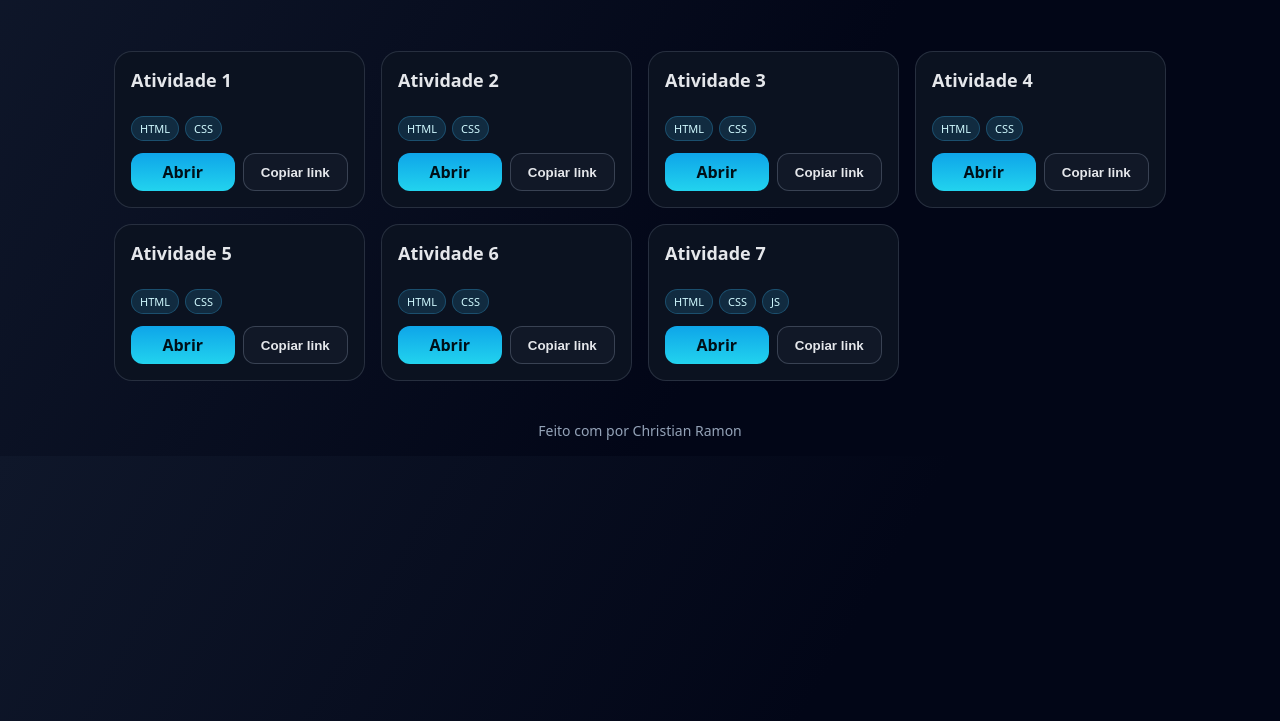
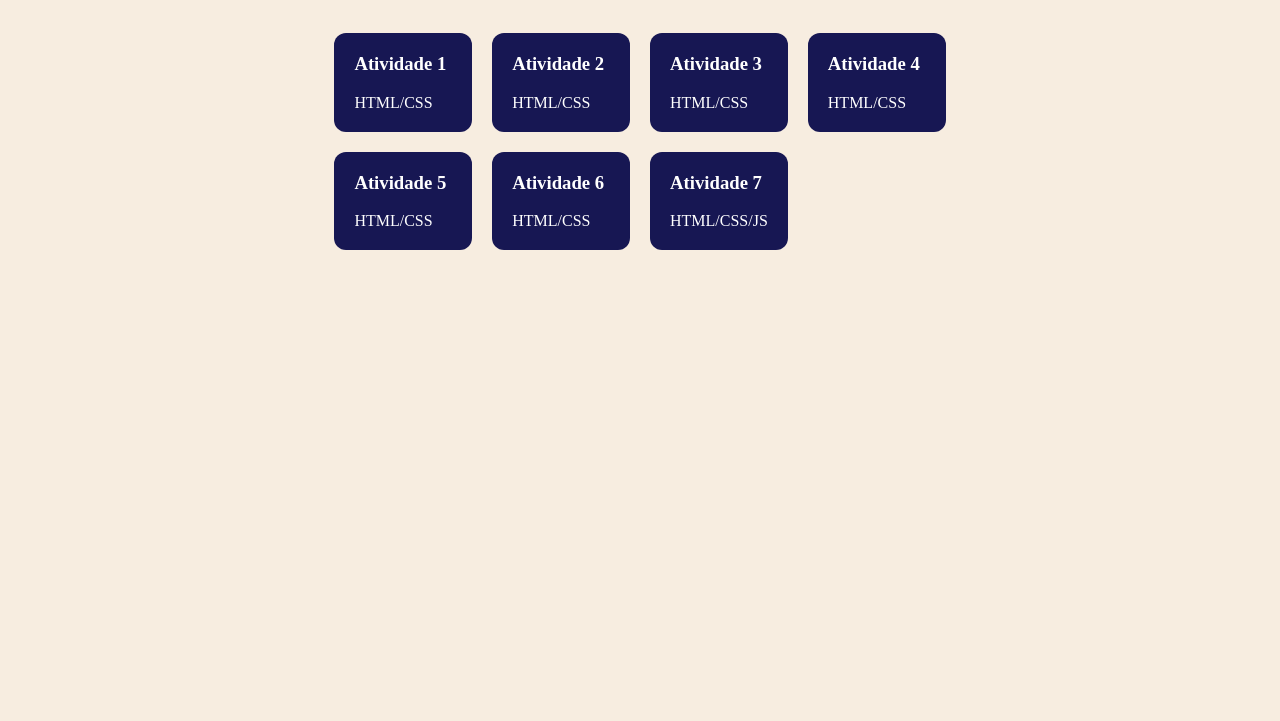
Before and after one commit to Ramon123-ST/atividades_HTML_CSS_JS, a plain HTML site: page index.html in a window 1280 px wide. Shown: the part 79-800 px from the top of the page. Drawn offline with Linux system fonts and the light colour scheme.

Commit message:
Atualizar arquivos do projeto

```diff
--- /dev/null
+++ b/atividade6/layout_responsivo.css
@@ -0,0 +1,234 @@
+*{
+    margin:0;
+    border:0;
+    padding:0;
+}
+/*visualização na desktop*/
+
+body{
+    position:relative;
+    color:#FFF;
+    font-family: Verdana;
+    text-align: center;
+}
+
+main{
+    width: 90%;
+    height:auto;
+    /*background-color: chartreuse;*/
+    margin:auto;
+}
+#titulo_pagina{
+width: 100%;
+height: 120px;
+background-color: #000;
+display: flex; /*alinhar o titulo*/
+align-items: center;
+flex-direction: row;
+justify-content: center;
+}
+#menu_superior{
+    width: 100%;
+    height: 40px;
+    background-color: #009;
+    display: flex;
+    flex-direction:row;
+    justify-content: space-between;
+    align-items: center;
+}
+#menu_superior a{
+    color: #FFF;
+    text-decoration: none;
+    width: 16.67%;
+    text-align: center;
+    padding: 10px;/* almenta a area */
+    box-sizing: border-box;/* conteúdo se encaixa no espaço existente*/
+}
+#menu_superior a:hover{
+    background-color: #FFF;
+    color: #009;
+    transition: 1s all;
+    }
+
+#menu_lateral{
+    width: 20%;
+    height: 480px;
+    /*background-color: rgb(173, 174, 169);*/
+    float: left;
+    display: flex;
+    flex-direction: column; /*alimha em colunas*/
+    justify-content: space-between;
+}
+#menu_lateral a{
+    width: 100%;
+    height: auto;
+    background-color: #777;
+    padding: 11.6px;/* ir para dentro*/
+    box-sizing: border-box;
+    color: #FFF;
+    text-decoration: none;
+    border-bottom: 1px solid #fff;
+    text-align: left;/* vai alinha tudo dentro do hyper link*/
+}
+#menu_lateral a:hover{
+    background-color: #000;
+    border-color: #f00;
+}
+
+#meio{
+    width: 58%;
+    height: 480px;
+    /*background-color: pink;*/
+    float: left;
+    padding-left: 1%;/* espaçamento da esquerda entre as camadas*/
+    padding-right: 1%;/* espaco da direita entre camadas*/
+}
+#titulo_meio{
+    width: 100%;
+    height: 40px;
+    background-color: #fff;
+    color: #000;
+}
+#div_meio{
+width: 100%;
+height: 170px;
+/*background-color: #9c4d1b;*/
+}
+#meio p{
+width: 100%;
+height: 110px;
+background-color: rgb(118, 205, 242);
+margin-top: 10px;
+color: #000;
+padding: 5px;
+box-sizing: border-box;
+text-align: left;
+}
+
+#div_meio img{
+    width: 100%;
+    height: 100%;
+}
+#caixa1{
+    background-image:url("../atividade6/img/sol.jpeg") ;
+    background-size:cover ;
+}
+#caixa2{
+    background-image:url("../atividade6/img/rua.jpeg") ;
+    background-size:cover;
+}#caixa3{
+    background-image:url("../atividade6/img/rio.jpeg") ;
+    background-size:cover ;
+}
+#conteiner{
+width: 100%;
+height: 140px;
+/*background-color: #ff0;*/
+margin-top: 10px;
+display: flex; /* avisa q via ter alinhamento a esquerda*/
+flex-direction: row; /* alinhamento em limha*/
+justify-content: space-between;
+}
+.caixa{
+width: 30%;
+height: 140px;
+/*background-color: rgb(152, 152, 152);*/
+
+}
+
+aside{
+    width: 20%;
+    height: 480px;
+    /*background-color: rgb(243, 35, 205);*/
+    float: left; /* para ficar uma d lado da outra*/
+}
+aside img{
+    width: 100%;
+    height: 100%;
+}
+footer{
+width: 100%;
+height: 60px;
+background-color: #000;
+display: flex; /*alinhar o titulo*/
+flex-direction: row;
+align-items: center;
+justify-content: center;
+clear: left;
+}
+
+/* visualização no mobile */
+
+@media only screen and (max-width:480px){
+
+
+    main{
+        width:98%;
+    }
+
+
+    #menu_superior{
+        height:auto;
+        flex-direction: column;
+        background-color: transparent;
+    }
+
+     #menu_superior a{
+        width:100%;
+       /* height:auto;*/
+       background-color: #009;
+       margin-top:3px;
+     }
+
+
+     #menu_lateral, aside, p, #div_meio{
+        display:none;
+     }
+
+      #meio{
+            width:100%;
+        }
+
+    .caixa{
+        width:100%;
+       /* height:*/
+    }
+
+    #conteiner{
+        flex-direction: column;
+        height:auto;
+    }
+}
+
+
+
+/* visyalização no tablet */
+
+@media only screen and (min-width:481px){
+    @media only screen and (max-width:720px){
+
+        main{
+            width:95%;
+        }
+
+        #menu_superior{
+            height: 80px;
+           flex-wrap:wrap; /* exibe uma quebra de linha se necessário */
+        }
+
+          #menu_superior a{
+           width:33.3%;
+           color:#FF0;
+        }
+
+        #menu_lateral, aside{
+            display:none;
+        }
+
+        #meio{
+            width:100%;
+        }
+
+
+    }
+}
--- a/index.html
+++ b/index.html
@@ -3,134 +3,122 @@
 <head>
   <meta charset="UTF-8" />
   <meta name="viewport" content="width=device-width, initial-scale=1" />
-  <title>Menu de Atividades | Christian Ramon</title>
+  <title>Hub de Atividades</title>
+
+
+
   <style>
-    :root{
-      --bg:#0f172a;
-      --panel:#111827;
-      --muted:#94a3b8;
-      --text:#e5e7eb;
-      --brand:#22d3ee;
-      --accent:#a78bfa;
+    body {
+  height: 90%;
+  width: 100%;;
+  margin: 0;
+  display: flex;
+  flex-direction: column; /* organiza verticalmente */
+  background-color: rgb(247, 237, 224);
+}
+
+main.container {
+  flex: 1; /* ocupa o espaço restante */
+}
+
+    /* Cabeçalho */
+    .cabecalho {
+      text-align: center;
+      padding: 20px;
+      background-color: #171753;
+      color: white;
+
     }
-    *{box-sizing:border-box}
-    body{
-      margin:0;
-      font-family: system-ui,-apple-system,Segoe UI,Roboto;
-      background: linear-gradient(120deg, var(--bg), #020617 60%);
-      color:var(--text);
+
+    .titulo {
+      font-size: 28px;
+      margin: 0;
     }
-    a{color:inherit;text-decoration:none}
-    .container{max-width:1100px;margin:0 auto;padding:24px}
-    header{
-      text-align:center;
-      padding:20px 10px;
-      font-size:clamp(18px,3vw,26px);
-      font-weight:700;
-      color:var(--brand);
+
+    /* Container principal */
+    .container {
+      max-width: 1100px;
+      margin: 20px auto;
+      padding: 20px;
     }
-    .grid{
-      display:grid;
-      gap:16px;
-      grid-template-columns: repeat(auto-fit,minmax(240px,1fr));
-      margin-top:30px;
+
+    /* Grades das atividades */
+    .grade {
+      display: grid;
+      grid-template-columns: repeat(4, 1fr);
+      gap: 20px;
     }
-    .card{
-      background:#0b1220;
-      border:1px solid rgba(148,163,184,.2);
-      border-radius:18px;
-      padding:16px;
-      display:flex;
-      flex-direction:column;
-      gap:12px;
-      transition:transform .12s ease, box-shadow .2s ease;
+
+    /* atividade */
+    .caixa {
+      background-color: #171753;
+      padding: 20px;
+      border-radius: 12px;
+      text-decoration: none;
+      color: #fff;
+      transition: transform 0.2s,
     }
-    .card:hover{
-      transform:translateY(-4px);
-      box-shadow:0 10px 30px rgba(2,6,23,.6);
+
+    .caixa:hover {
+      background-color: #0c0c32;
+      transform: scale(1.05);
     }
-    .card h3{margin:0;font-size:18px}
-    .meta{font-size:13px;color:var(--muted)}
-    .tags{display:flex;gap:6px;flex-wrap:wrap}
-    .tag{
-      font-size:11px;
-      padding:4px 8px;
-      border-radius:999px;
-      background:rgba(56,189,248,.15);
-      color:#d1faff;
-      border:1px solid rgba(56,189,248,.25);
+
+    .caixa h3 {
+      margin-top: 0;
     }
-    .controls{
-      display:flex;
-      gap:8px;
-      margin-top:auto;
-    }
-    .btn{
-      background:linear-gradient(180deg,#0ea5e9,#22d3ee);
-      color:#001018;
-      font-weight:700;
-      border:none;
-      border-radius:12px;
-      padding:8px 14px;
-      cursor:pointer;
-      text-align:center;
-      flex:1;
-    }
-    .btn.secondary{
-      background:#111827;
-      color:var(--text);
-      border:1px solid rgba(148,163,184,.3);
+
+    .descricao {
+      font-size: 14px;
+      margin: 10px 0;
+      color: #ccc;
     }
   </style>
 </head>
 <body>
-  <header>Menu de Atividades</header>
+  <header class="cabecalho">
+    <h1 class="titulo">
+      Grade de Atividades
+    </h1>
+  </header>
 
   <main class="container">
-    <section class="grid" id="grid"></section>
+    <section class="grade">
+      <a class="caixa" href="https://github.com/Ramon123-ST/atividades_HTML_CSS_JS/tree/main/atividade1" target="_blank">
+        <h3>Atividade 1</h3>
+        <div class="marcadores">HTML/CSS</div>
+      </a>
+
+      <a class="caixa" href="https://github.com/Ramon123-ST/atividades_HTML_CSS_JS/tree/main/atividade2" target="_blank">
+        <h3>Atividade 2</h3>
+        <div class="marcadores">HTML/CSS</div>
+      </a>
+
+      <a class="caixa" href="https://github.com/Ramon123-ST/atividades_HTML_CSS_JS/tree/main/atividade3" target="_blank">
+        <h3>Atividade 3</h3>
+        <div class="marcadores">HTML/CSS</div>
+      </a>
+
+      <a class="caixa" href="https://github.com/Ramon123-ST/atividades_HTML_CSS_JS/tree/main/atividade4" target="_blank">
+        <h3>Atividade 4</h3>
+        <div class="marcadores">HTML/CSS</div>
+      </a>
+
+      <a class="caixa" href="https://github.com/Ramon123-ST/atividades_HTML_CSS_JS/tree/main/atividade5" target="_blank">
+        <h3>Atividade 5</h3>
+        <div class="marcadores">HTML/CSS</div>
+      </a>
+
+      <a class="caixa" href="https://github.com/Ramon123-ST/atividades_HTML_CSS_JS/tree/main/atividade6" target="_blank">
+        <h3>Atividade 6</h3>
+        <div class="marcadores">HTML/CSS</div>
+      </a>
+
+      <a class="caixa" href="https://github.com/Ramon123-ST/atividades_HTML_CSS_JS/tree/main/atividade7" target="_blank">
+        <h3>Atividade 7</h3>
+        <div class="marcadores">HTML/CSS/JS</div>
+      </a>
+    </section>
   </main>
-
-  <footer style="text-align:center;color:var(--muted);padding:16px;font-size:14px;">
-    Feito com por Christian Ramon
-  </footer>
-
-  <script>
-    const ATIVIDADES = [
-      { id:1, titulo:"Atividade 1", url:"https://github.com/Ramon123-ST/atividades_HTML_CSS_JS/tree/main/atividade1", tags:["HTML","CSS"], desc:"" },
-      { id:2, titulo:"Atividade 2", url:"https://github.com/Ramon123-ST/atividades_HTML_CSS_JS/tree/main/atividade2", tags:["HTML","CSS"], desc:"" },
-      { id:3, titulo:"Atividade 3", url:"https://github.com/Ramon123-ST/atividades_HTML_CSS_JS/tree/main/atividade3", tags:["HTML","CSS",], desc:"" },
-      { id:4, titulo:"Atividade 4", url:"https://github.com/Ramon123-ST/atividades_HTML_CSS_JS/tree/main/atividade4", tags:["HTML","CSS",], desc:"" },
-      { id:5, titulo:"Atividade 5", url:"https://github.com/Ramon123-ST/atividades_HTML_CSS_JS/tree/main/atividade5", tags:["HTML","CSS",], desc:"" },
-      { id:6, titulo:"Atividade 6", url:"https://github.com/Ramon123-ST/atividades_HTML_CSS_JS/tree/main/atividade6", tags:["HTML","CSS",], desc:"" },
-      { id:7, titulo:"Atividade 7", url:"https://github.com/Ramon123-ST/atividades_HTML_CSS_JS/tree/main/atividade7", tags:["HTML","CSS","JS"], desc:""},
-    ];
-
-    const grid = document.getElementById('grid');
-
-    function createCard(item){
-      const card = document.createElement('div');
-      card.className = 'card';
-      card.innerHTML = `
-        <h3>${item.titulo}</h3>
-        <div class="meta">${item.desc}</div>
-        <div class="tags">${item.tags.map(t=>`<span class="tag">${t}</span>`).join('')}</div>
-        <div class="controls">
-          <a href="${item.url}" target="_blank" class="btn">Abrir</a>
-          <button class="btn secondary" onclick="copyLink('${item.url}')">Copiar link</button>
-        </div>
-      `;
-      return card;
-    }
-
-    function render(){
-      ATIVIDADES.forEach(item=> grid.append(createCard(item)));
-    }
-
-    function copyLink(url){
-      navigator.clipboard.writeText(url).then(()=>alert('Link copiado!'));
-    }
-
-    render();
-  </script>
 </body>
 </html>
```
Also changed, not shown: atividade6/layout_responsivo.html (+1 -1 lines), atividade6/img/img lado.jpeg (added), atividade6/img/meio.jpeg (added), atividade6/img/rio.jpeg (added), atividade6/img/rua.jpeg (added), atividade6/img/sol.jpeg (added), 1 other file.
